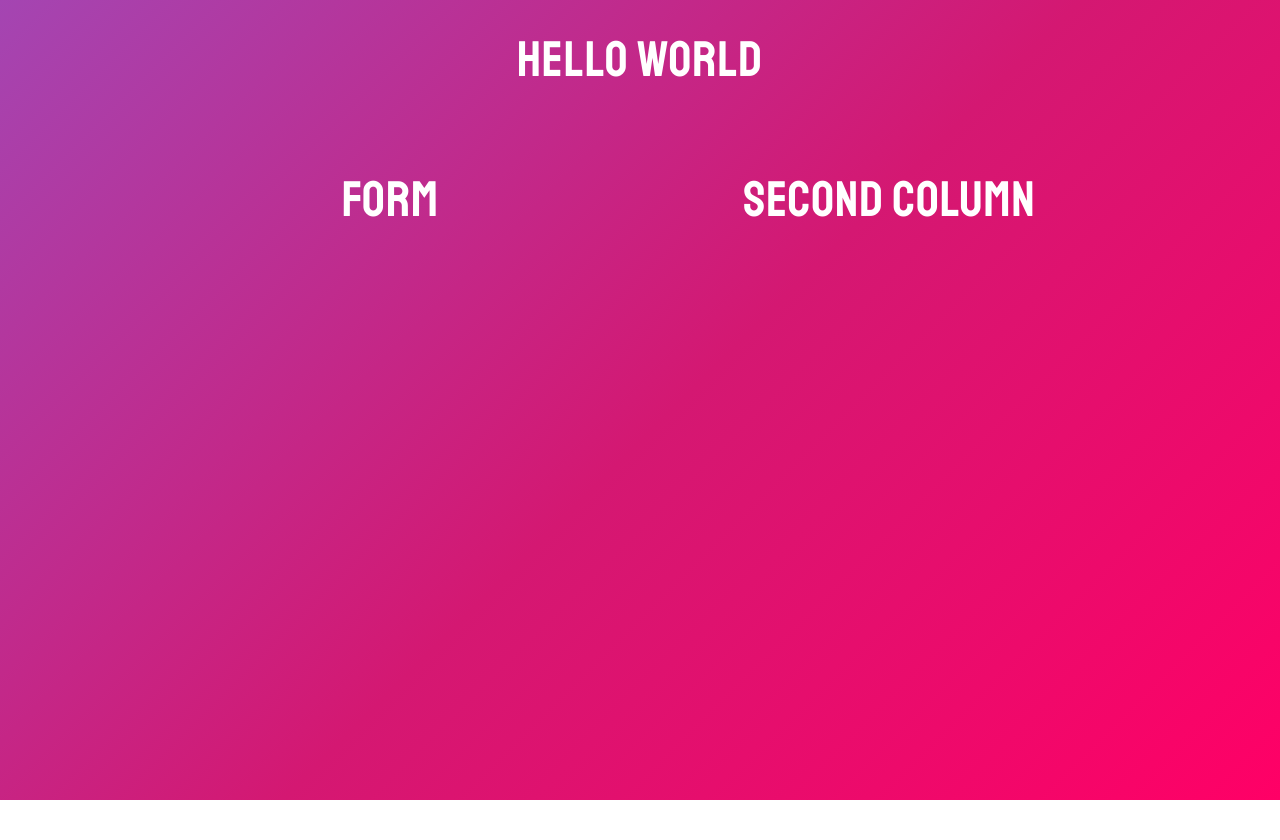
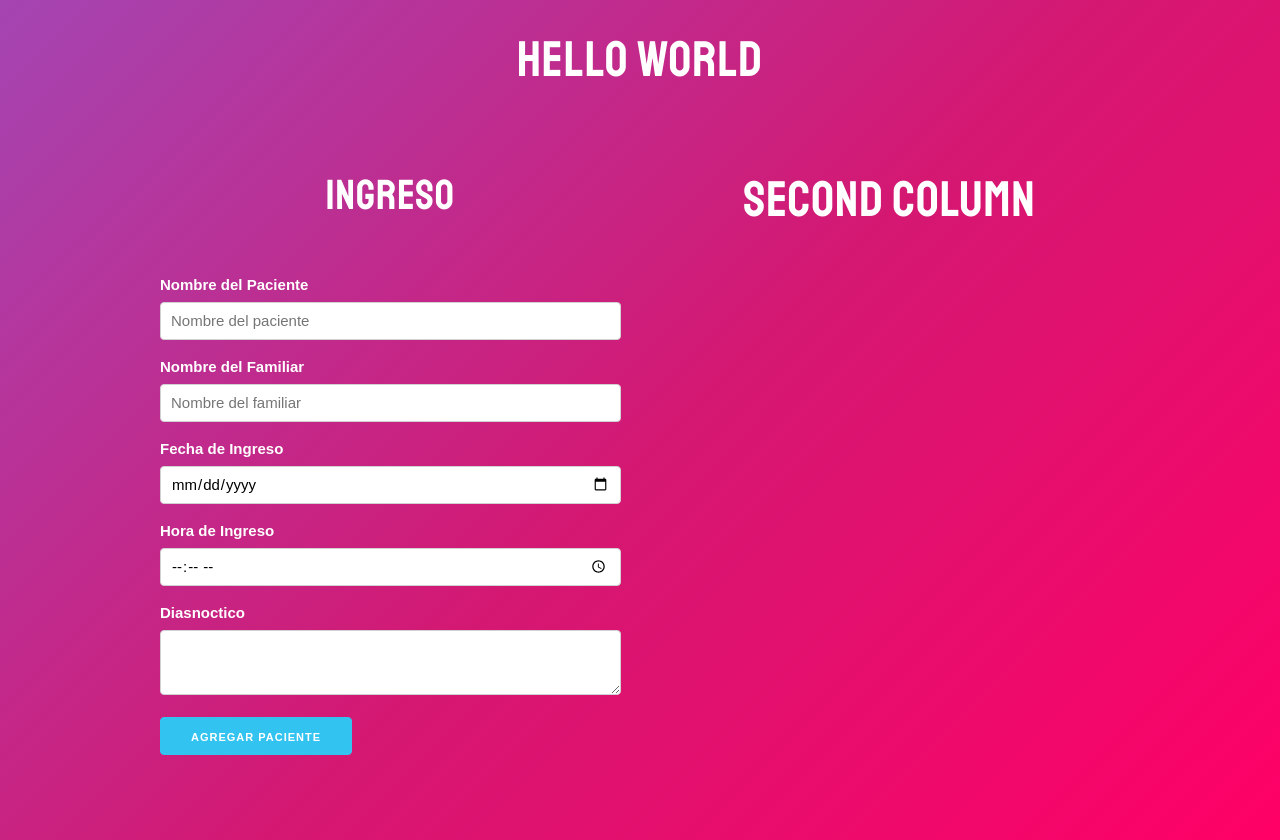
Before and after one commit to RicardoVeronica/patient-manager-reactjs, a React (Create React App) app: page / in a window 1280 px wide. Before the commit the page ends 800 px from the top, so only its background shows below. Built offline with nearby package versions, Linux system fonts and the light colour scheme.

Commit message:
adds form inputs

```diff
--- a/src/componets/Form.js
+++ b/src/componets/Form.js
@@ -3,7 +3,49 @@ import React, {useState} from "react"
 function Form(){
   return(
     <>
-      <h1>Form</h1>
+      <h2>Ingreso</h2>
+      <form>
+        <label htmlFor="name">Nombre del Paciente</label>
+        <input
+          className="u-full-width"
+          id="name"
+          type="text"
+          name="paciente"
+          placeholder="Nombre del paciente"
+        />
+        <label htmlFor="familiar">Nombre del Familiar</label>
+        <input
+          className="u-full-width"
+          id="familiar"
+          type="text"
+          name="familiar"
+          placeholder="Nombre del familiar"
+        />
+        <label htmlFor="date">Fecha de Ingreso</label>
+        <input
+          className="u-full-width"
+          id="date"
+          type="date"
+          name="data"
+        />
+        <label htmlFor="time">Hora de Ingreso</label>
+        <input
+          className="u-full-width"
+          id="time"
+          type="time"
+          name="time"
+        />
+        <label htmlFor="diagnosis">Diasnoctico</label>
+        <textarea
+          className="u-full-width"
+          id="diagnosis"
+          name="diagnosis"
+        ></textarea>
+        <button
+          className="u-full-widht button-primary"
+          type="submit"
+        >Agregar Paciente</button>
+      </form>
     </>
     )
 }
```
